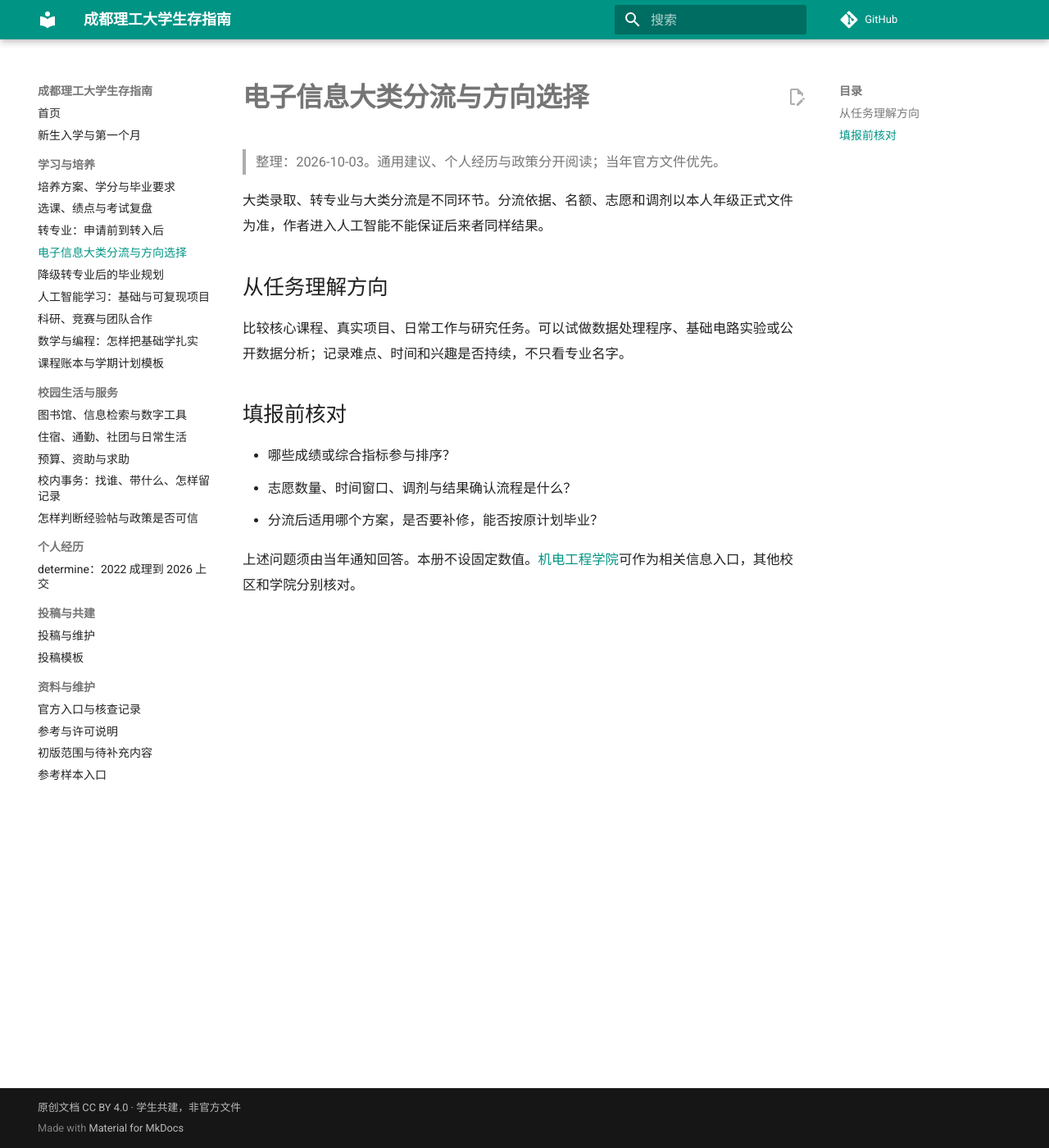
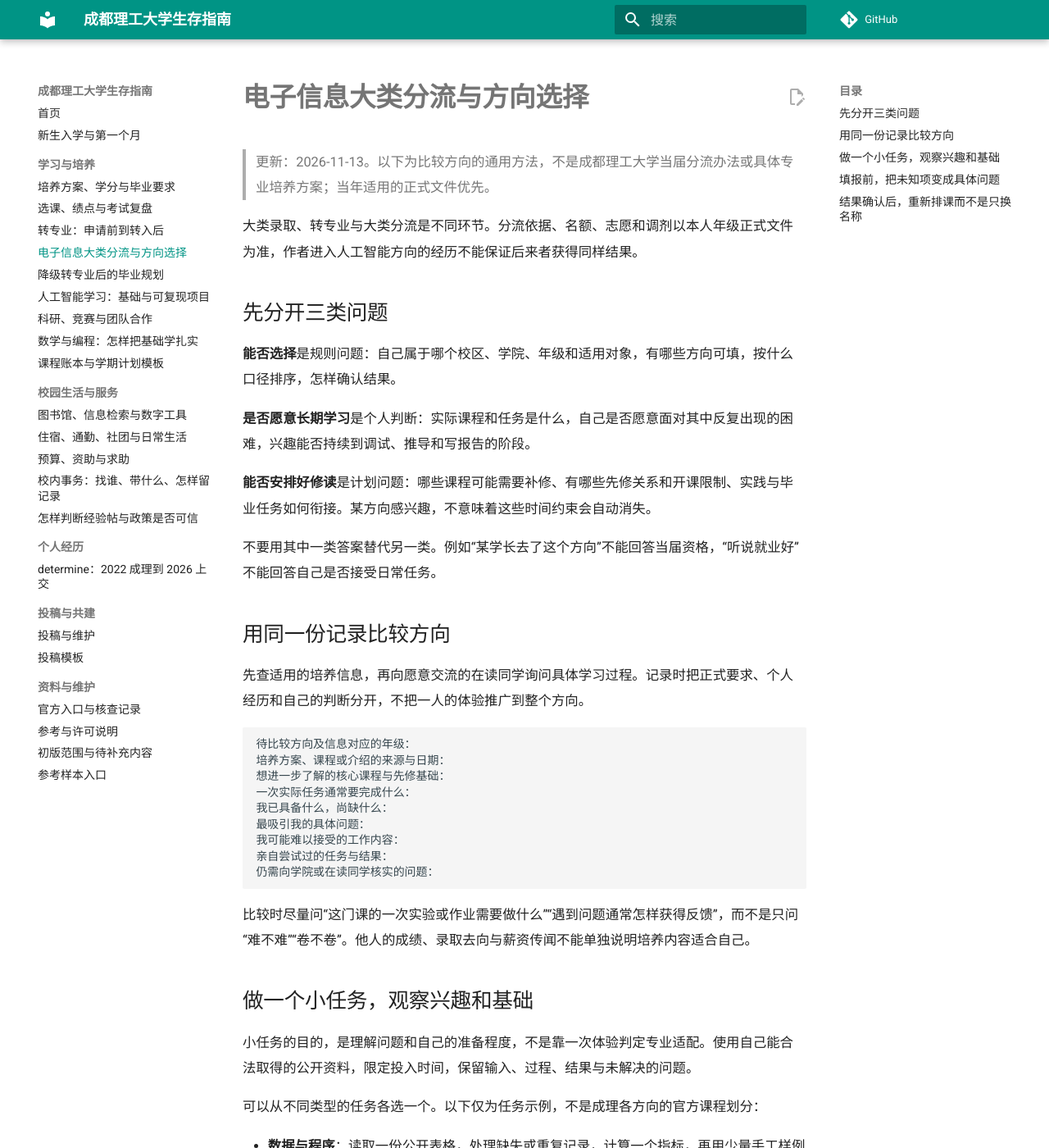
Before and after one commit to determine123/CDUT-Survival-Guide, an MkDocs documentation site: the page built from docs/study/streaming.md, in a window 1280 px wide and 1400 px high. Shown: the whole window at 82% size. Built offline with MkDocs 1.6.1 and Material for MkDocs 9.7.7, drawn with Linux system fonts in a browser that asks for light colours; comment, search, counter and statistics services are not loaded; some of the changed text lies outside the part shown.

Commit message:
docs: add practical direction comparison and streaming preparation

````diff
--- a/docs/study/streaming.md
+++ b/docs/study/streaming.md
@@ -1,15 +1,65 @@
 # 电子信息大类分流与方向选择
 
-> 整理：2026-10-03。通用建议、个人经历与政策分开阅读；当年官方文件优先。
+> 更新：2026-11-13。以下为比较方向的通用方法，不是成都理工大学当届分流办法或具体专业培养方案；当年适用的正式文件优先。
 
-大类录取、转专业与大类分流是不同环节。分流依据、名额、志愿和调剂以本人年级正式文件为准，作者进入人工智能不能保证后来者同样结果。
+大类录取、转专业与大类分流是不同环节。分流依据、名额、志愿和调剂以本人年级正式文件为准，作者进入人工智能方向的经历不能保证后来者获得同样结果。
 
-## 从任务理解方向
-比较核心课程、真实项目、日常工作与研究任务。可以试做数据处理程序、基础电路实验或公开数据分析；记录难点、时间和兴趣是否持续，不只看专业名字。
+## 先分开三类问题
 
-## 填报前核对
-- 哪些成绩或综合指标参与排序？
-- 志愿数量、时间窗口、调剂与结果确认流程是什么？
-- 分流后适用哪个方案，是否要补修，能否按原计划毕业？
+**能否选择**是规则问题：自己属于哪个校区、学院、年级和适用对象，有哪些方向可填，按什么口径排序，怎样确认结果。
 
-上述问题须由当年通知回答。本册不设固定数值。[机电工程学院](https://mee.cdut.edu.cn/)可作为相关信息入口，其他校区和学院分别核对。
+**是否愿意长期学习**是个人判断：实际课程和任务是什么，自己是否愿意面对其中反复出现的困难，兴趣能否持续到调试、推导和写报告的阶段。
+
+**能否安排好修读**是计划问题：哪些课程可能需要补修、有哪些先修关系和开课限制、实践与毕业任务如何衔接。某方向感兴趣，不意味着这些时间约束会自动消失。
+
+不要用其中一类答案替代另一类。例如“某学长去了这个方向”不能回答当届资格，“听说就业好”不能回答自己是否接受日常任务。
+
+## 用同一份记录比较方向
+
+先查适用的培养信息，再向愿意交流的在读同学询问具体学习过程。记录时把正式要求、个人经历和自己的判断分开，不把一人的体验推广到整个方向。
+
+```text
+待比较方向及信息对应的年级：
+培养方案、课程或介绍的来源与日期：
+想进一步了解的核心课程与先修基础：
+一次实际任务通常要完成什么：
+我已具备什么，尚缺什么：
+最吸引我的具体问题：
+我可能难以接受的工作内容：
+亲自尝试过的任务与结果：
+仍需向学院或在读同学核实的问题：
+```
+
+比较时尽量问“这门课的一次实验或作业需要做什么”“遇到问题通常怎样获得反馈”，而不是只问“难不难”“卷不卷”。他人的成绩、录取去向与薪资传闻不能单独说明培养内容适合自己。
+
+## 做一个小任务，观察兴趣和基础
+
+小任务的目的，是理解问题和自己的准备程度，不是靠一次体验判定专业适配。使用自己能合法取得的公开资料，限定投入时间，保留输入、过程、结果与未解决的问题。
+
+可以从不同类型的任务各选一个。以下仅为任务示例，不是成理各方向的官方课程划分：
+
+- **数据与程序**：读取一份公开表格，处理缺失或重复记录，计算一个指标，再用少量手工样例核对结果。观察自己是否愿意花时间理解数据含义和排查错误。
+- **信号与数学**：选择一个基础信号问题，先写清假设与预期结果，再用计算或可视化检查；改变一个条件，解释结果为何变化。不要只复制图形。
+- **电路与系统**：阅读一个基础电路或系统模型，在合适的学习环境中分析输入、输出和参数关系，记录不理解的概念。实际硬件操作须遵循课程或实验室的指导，不自行开展不了解的操作。
+- **人工智能**：在小规模公开任务上运行一个简单基线，说明训练与评估数据如何区分，观察错误样例。能运行模型与能解释结论是不同的检查目标。
+
+工具可以帮助入门，但应记录哪些步骤借助了现成实现或 AI，哪些结论已经自己验证。任务未完成也有信息价值：困难可能来自先修基础、资料质量、环境配置或问题本身，不能立即归因为“我不适合”。
+
+完成后回答三个问题：最愿意继续追问的是什么，最不愿反复做的是什么，若再投入一周会先补哪个基础。把答案和实际过程一起保留，比只记录“做出来了”更有助于比较。
+
+## 填报前，把未知项变成具体问题
+
+向负责部门核对以下内容，并记录文件版本或答复日期：
+
+- 本人适用哪些条件，哪些成绩或综合指标参与排序？
+- 志愿数量、填报窗口、调剂安排、结果查询与确认流程是什么？
+- 分流后适用哪个培养方案，哪些已修课程需要认定，哪些要求尚未完成？
+- 补修、先修和开课安排会怎样影响后续学期？遇到时间冲突向谁咨询？
+
+上述问题须由当年通知和对应部门回答，本册不设固定数值。[机电工程学院](https://mee.cdut.edu.cn/)可作为相关信息入口，其他校区与学院应分别核对。未得到确认的事项继续标为待核实，不把“应该可以”计入确定计划。
+
+## 结果确认后，重新排课而不是只换名称
+
+获得正式结果后，按[培养方案与毕业要求](degree-plan.md)核对适用方案，再使用[课程账本](course-ledger.md)列出已完成、待认定与待补修事项。先检查会影响后续课程的先修条件和开课学期，再安排可调整的任务。
+
+把这次选择的理由、当时掌握的信息和未知项保存下来。以后兴趣或目标发生变化时，可以据此调整课程与实践投入，而不是将一次分流结果视为不可改变的个人能力评价。分享经历时注明适用年份，不替后来者保证分流或毕业结果。
````
